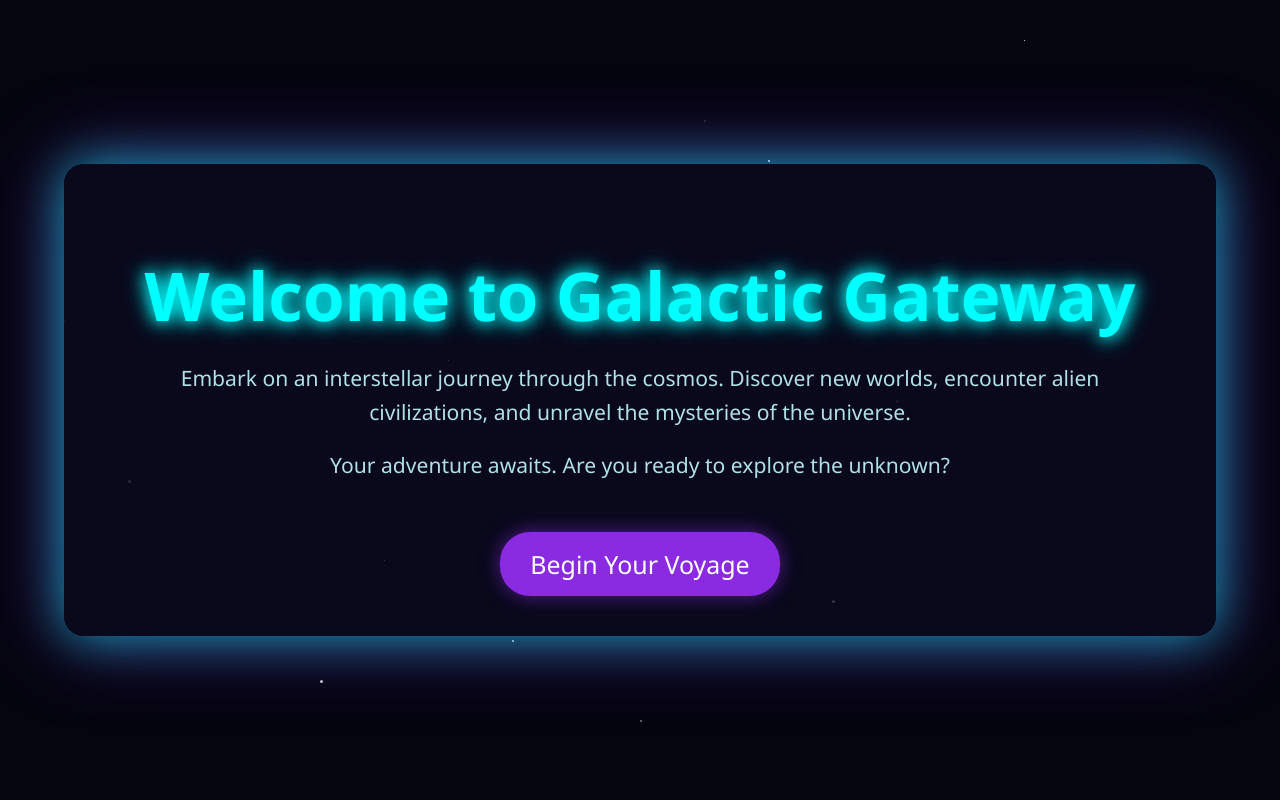
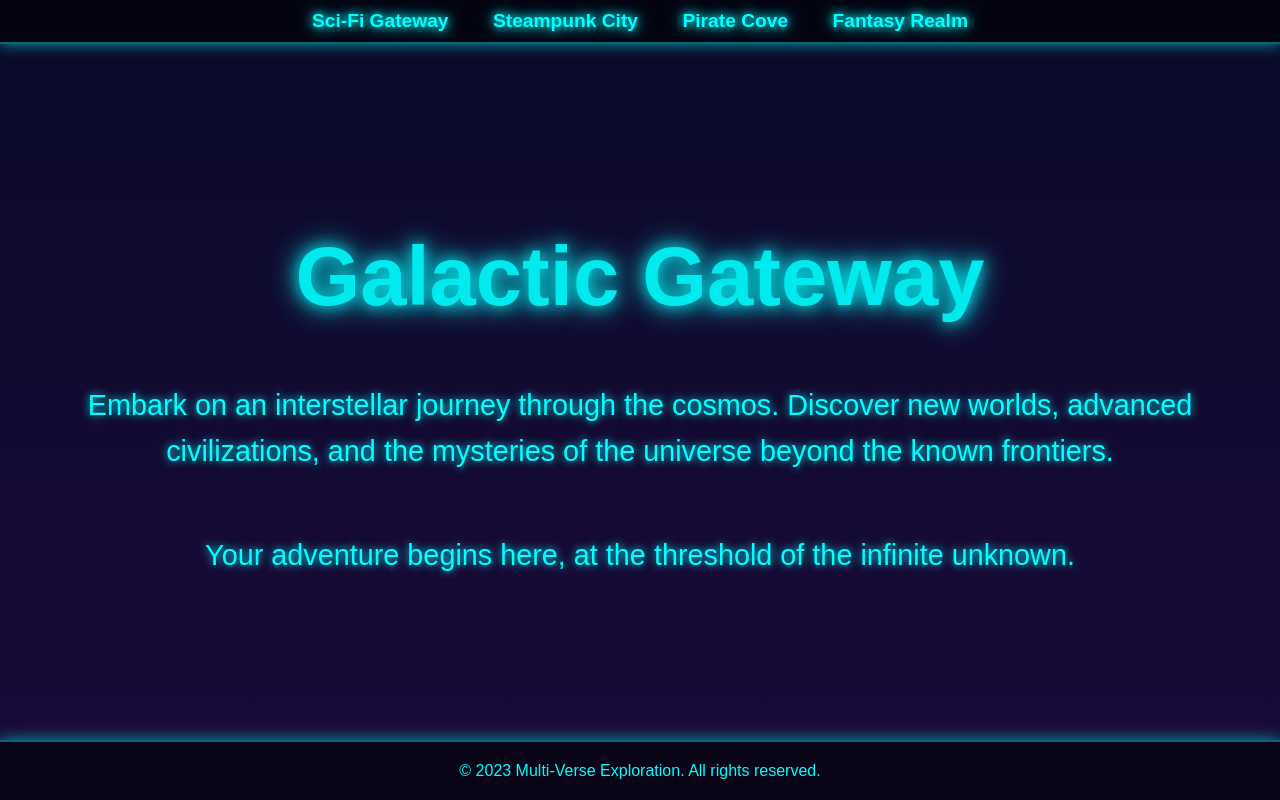
Before and after one commit to NMaster23/nmaster23.github.io, a plain HTML site: page index.html in a window 1280 px wide. Drawn offline with Linux system fonts and the light colour scheme.

Commit message:
Added navigation links and regenerated Sci-Fi content.

```diff
--- a/index.html
+++ b/index.html
@@ -1,128 +1,89 @@
-
 <!DOCTYPE html>
 <html lang="en">
 <head>
     <meta charset="UTF-8">
     <meta name="viewport" content="width=device-width, initial-scale=1.0">
-    <title>Galactic Gateway</title>
+    <title>Galactic Gateway - Sci-Fi</title>
     <style>
         body {
+            font-family: 'Orbitron', sans-serif; /* A sci-fi font */
+            background: linear-gradient(to bottom, #0a0a2a, #1a0a3a);
+            color: #00ffff;
+            text-align: center;
             margin: 0;
-            font-family: 'Segoe UI', Tahoma, Geneva, Verdana, sans-serif;
-            background-color: #050510;
-            color: #e0e0ff;
+            padding: 0;
+            min-height: 100vh;
             display: flex;
-            justify-content: center;
-            align-items: center;
-            min-height: 100vh;
-            overflow: hidden;
-            position: relative;
-            font-size: 1.2em; /* Made website bigger */
+            flex-direction: column;
+            justify-content: space-between;
+        }
+        nav {
+            background-color: rgba(0,0,0,0.6);
+            padding: 10px;
+            text-align: center;
+            border-bottom: 2px solid rgba(0,255,255,0.4);
+            box-shadow: 0 0 15px rgba(0,255,255,0.6);
+        }
+        nav a {
+            margin: 0 20px;
+            color: #00ffff;
+            text-decoration: none;
+            font-weight: bold;
+            font-size: 1.2em;
+            text-shadow: 0 0 8px #00ffff, 0 0 15px #00ffff;
+            transition: color 0.3s ease, text-shadow 0.3s ease;
+        }
+        nav a:hover {
+            color: #ccffff;
+            text-shadow: 0 0 12px #ccffff, 0 0 20px #ccffff;
         }
         .container {
-            background-color: rgba(10, 10, 30, 0.8);
-            border-radius: 20px;
-            padding: 40px 60px;
-            box-shadow: 0 0 50px rgba(0, 255, 255, 0.6), 0 0 80px rgba(138, 43, 226, 0.5); /* More glowy */
-            text-align: center;
-            position: relative;
-            z-index: 1;
-            max-width: 90%; /* Made website bigger */
-            box-sizing: border-box;
+            flex-grow: 1;
+            padding: 50px 20px;
+            max-width: 1200px;
+            margin: auto;
+            display: flex;
+            flex-direction: column;
+            justify-content: center;
         }
         h1 {
-            color: #00ffff;
-            text-shadow: 0 0 15px #00ffff, 0 0 25px #00ffff; /* More glowy */
-            font-size: 3.5em; /* Made website bigger */
-            margin-bottom: 20px;
+            font-size: 5em;
+            text-shadow: 0 0 15px #00ffff, 0 0 30px #00ffff;
+            margin-bottom: 30px;
+            animation: pulse 2s infinite alternate;
         }
         p {
-            margin: 20px 0;
+            font-size: 1.8em;
             line-height: 1.6;
-            color: #b0e0e6;
-            font-size: 1.1em;
+            text-shadow: 0 0 8px #00ffff;
         }
-        .btn {
-            background-color: #8a2be2;
-            color: #ffffff;
-            padding: 15px 30px;
-            border: none;
-            border-radius: 30px;
-            font-size: 1.3em; /* Made website bigger */
-            cursor: pointer;
-            transition: all 0.4s ease;
-            box-shadow: 0 0 20px rgba(138, 43, 226, 0.6); /* More glowy */
-            text-decoration: none;
-            display: inline-block;
-            margin-top: 30px;
+        .footer {
+            padding: 20px;
+            background-color: rgba(0,0,0,0.6);
+            border-top: 2px solid rgba(0,255,255,0.4);
+            box-shadow: 0 0 15px rgba(0,255,255,0.6);
+            margin-top: auto;
         }
-        .btn:hover {
-            background-color: #9932cc;
-            box-shadow: 0 0 30px rgba(138, 43, 226, 0.8), 0 0 40px rgba(138, 43, 226, 0.7); /* More glowy */
-            transform: scale(1.05);
+        @keyframes pulse {
+            from { transform: scale(1); opacity: 1; }
+            to { transform: scale(1.05); opacity: 0.9; }
         }
-        .stars {
-            position: absolute;
-            top: 0;
-            left: 0;
-            width: 100%;
-            height: 100%;
-            pointer-events: none;
-            background: transparent;
-            z-index: 0;
-        }
-        .star {
-            position: absolute;
-            background: #ffffff;
-            border-radius: 50%;
-            animation: twinkle 5s infinite ease-in-out;
-            opacity: 0;
-        }
-        @keyframes twinkle {
-            0%, 100% { opacity: 0; }
-            50% { opacity: 1; }
-        }
-        /* More stars for a denser field */
-        .star:nth-child(1) { width: 2px; height: 2px; top: 10%; left: 20%; animation-delay: 0s; }
-        .star:nth-child(2) { width: 3px; height: 3px; top: 50%; left: 70%; animation-delay: 1s; }
-        .star:nth-child(3) { width: 2px; height: 2px; top: 80%; left: 40%; animation-delay: 2s; }
-        .star:nth-child(4) { width: 1px; height: 1px; top: 30%; left: 90%; animation-delay: 0.5s; }
-        .star:nth-child(5) { width: 3px; height: 3px; top: 60%; left: 10%; animation-delay: 1.5s; }
-        .star:nth-child(6) { width: 2px; height: 2px; top: 20%; left: 60%; animation-delay: 2.5s; }
-        .star:nth-child(7) { width: 1px; height: 1px; top: 70%; left: 30%; animation-delay: 3s; }
-        .star:nth-child(8) { width: 3px; height: 3px; top: 40%; left: 5%; animation-delay: 0.8s; }
-        .star:nth-child(9) { width: 2px; height: 2px; top: 90%; left: 50%; animation-delay: 1.2s; }
-        .star:nth-child(10) { width: 1px; height: 1px; top: 5%; left: 80%; animation-delay: 2.2s; }
-        .star:nth-child(11) { width: 2px; height: 2px; top: 25%; left: 15%; animation-delay: 0.3s; }
-        .star:nth-child(12) { width: 3px; height: 3px; top: 75%; left: 65%; animation-delay: 1.8s; }
-        .star:nth-child(13) { width: 1px; height: 1px; top: 45%; left: 35%; animation-delay: 2.8s; }
-        .star:nth-child(14) { width: 2px; height: 2px; top: 15%; left: 55%; animation-delay: 0.7s; }
-        .star:nth-child(15) { width: 3px; height: 3px; top: 85%; left: 25%; animation-delay: 1.7s; }
     </style>
 </head>
 <body>
-    <div class="stars">
-        <div class="star"></div>
-        <div class="star"></div>
-        <div class="star"></div>
-        <div class="star"></div>
-        <div class="star"></div>
-        <div class="star"></div>
-        <div class="star"></div>
-        <div class="star"></div>
-        <div class="star"></div>
-        <div class="star"></div>
-        <div class="star"></div>
-        <div class="star"></div>
-        <div class="star"></div>
-        <div class="star"></div>
-        <div class="star"></div>
+    <nav>
+        <a href="index.html">Sci-Fi Gateway</a>
+        <a href="steampunk.html">Steampunk City</a>
+        <a href="pirate.html">Pirate Cove</a>
+        <a href="fantasy.html">Fantasy Realm</a>
+    </nav>
+    <div class="container">
+        <h1>Galactic Gateway</h1>
+        <p>Embark on an interstellar journey through the cosmos. Discover new worlds, advanced civilizations, and the mysteries of the universe beyond the known frontiers.</p>
+        <p>Your adventure begins here, at the threshold of the infinite unknown.</p>
     </div>
-    <div class="container">
-        <h1>Welcome to Galactic Gateway</h1>
-        <p>Embark on an interstellar journey through the cosmos. Discover new worlds, encounter alien civilizations, and unravel the mysteries of the universe.</p>
-        <p>Your adventure awaits. Are you ready to explore the unknown?</p>
-        <a href="#" class="btn">Begin Your Voyage</a>
+    <div class="footer">
+        &copy; 2023 Multi-Verse Exploration. All rights reserved.
     </div>
 </body>
 </html>
```
